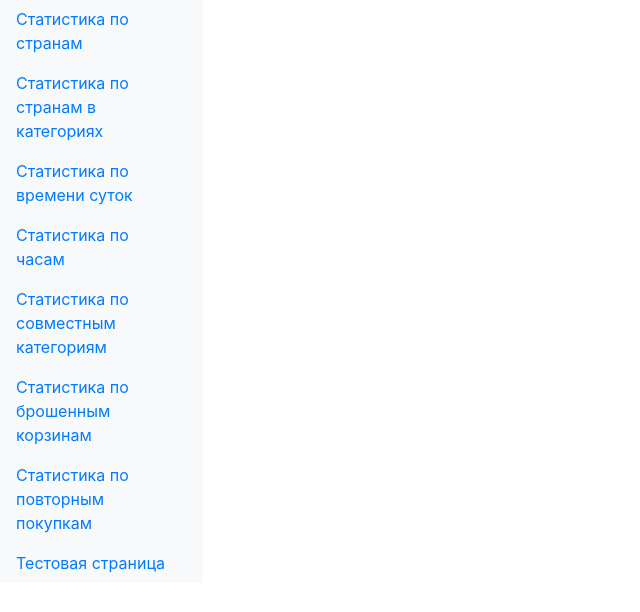
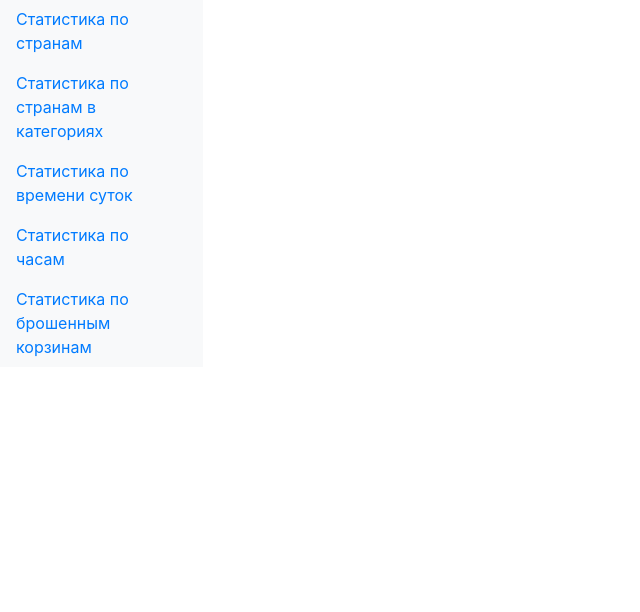
Before and after one commit to AWRDev/itisupgrade, a PHP site: page /index.html in a window 1280 px wide. Shown: the part 76-688 px from the top of the page, without its empty margins (0-640 px from the left). Run offline with PHP 8.4, Linux system fonts and the light colour scheme; some libraries are stand-ins or nearby versions.

Commit message:
Final commit for now

```diff
--- a/index.html
+++ b/index.html
@@ -46,10 +46,10 @@
               <li class="nav-item"><a href="#" class="nav-link" onclick='getMostFrequentCountryByCategory()'>Статистика по странам в категориях</a></li>
               <li class="nav-item"><a href="#" class="nav-link" onclick='getFrequencyByTimeOfDay()'>Статистика по времени суток</a></li>
               <li class="nav-item"><a href="#" class="nav-link" onclick='getLoadByHour()'>Статистика по часам</a></li>
-              <li class="nav-item"><a href="#" class="nav-link">Статистика по совместным категориям</a></li>
+              <!-- <li class="nav-item"><a href="#" class="nav-link">Статистика по совместным категориям</a></li> -->
               <li class="nav-item"><a href="#" class="nav-link" onclick='getUnpaidCarts()'>Статистика по брошенным корзинам</a></li>
-              <li class="nav-item"><a href="#" class="nav-link">Статистика по повторным покупкам</a></li>
-              <li class="nav-item"><a href="#" class="nav-link" onclick='createGrid()'>Тестовая страница</a></li>
+              <!-- <li class="nav-item"><a href="#" class="nav-link">Статистика по повторным покупкам</a></li> -->
+              <!-- <li class="nav-item"><a href="#" class="nav-link" onclick='createGrid()'>Тестовая страница</a></li> -->
             </ul>
           </div>
         </nav>
```
Also changed, not shown: parseLogs.php (+2 -5 lines).
